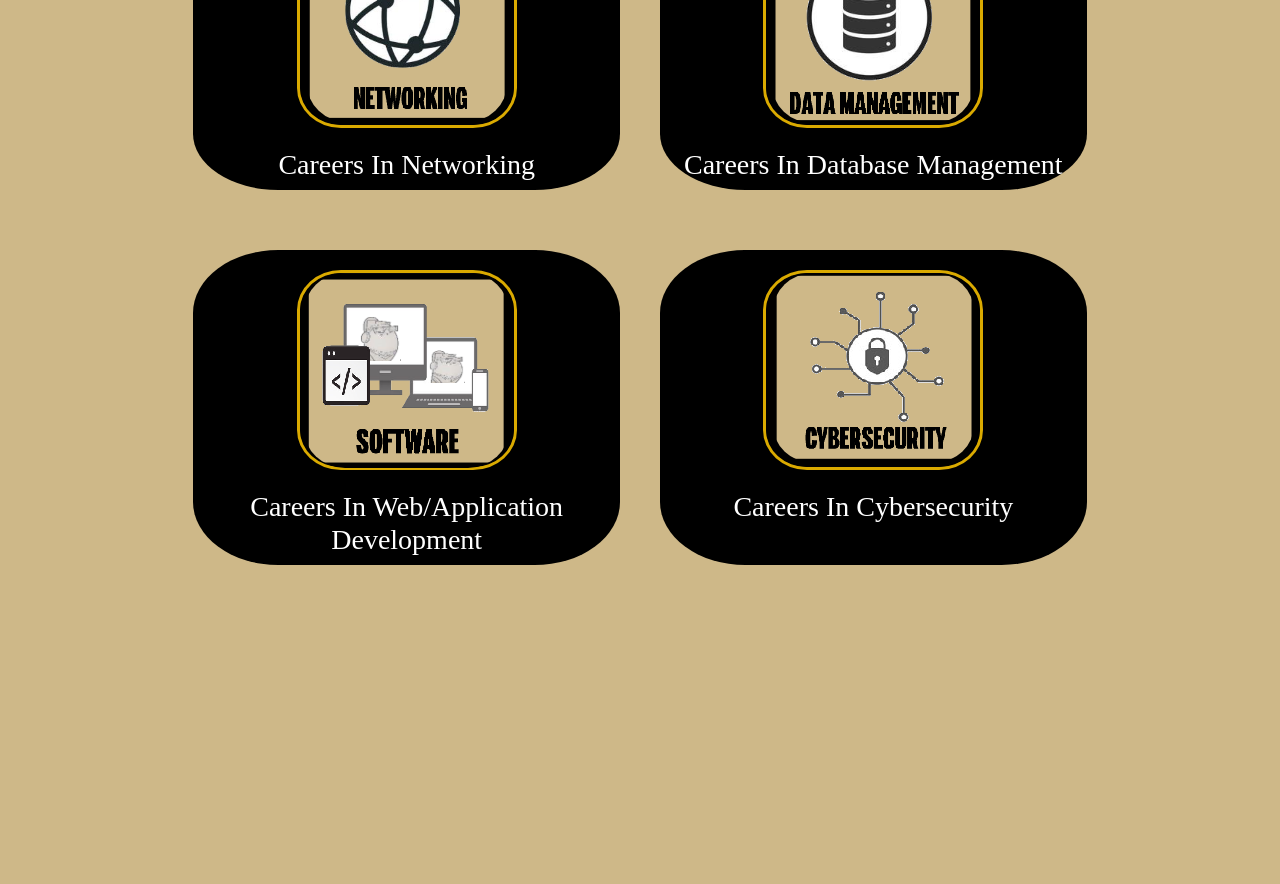
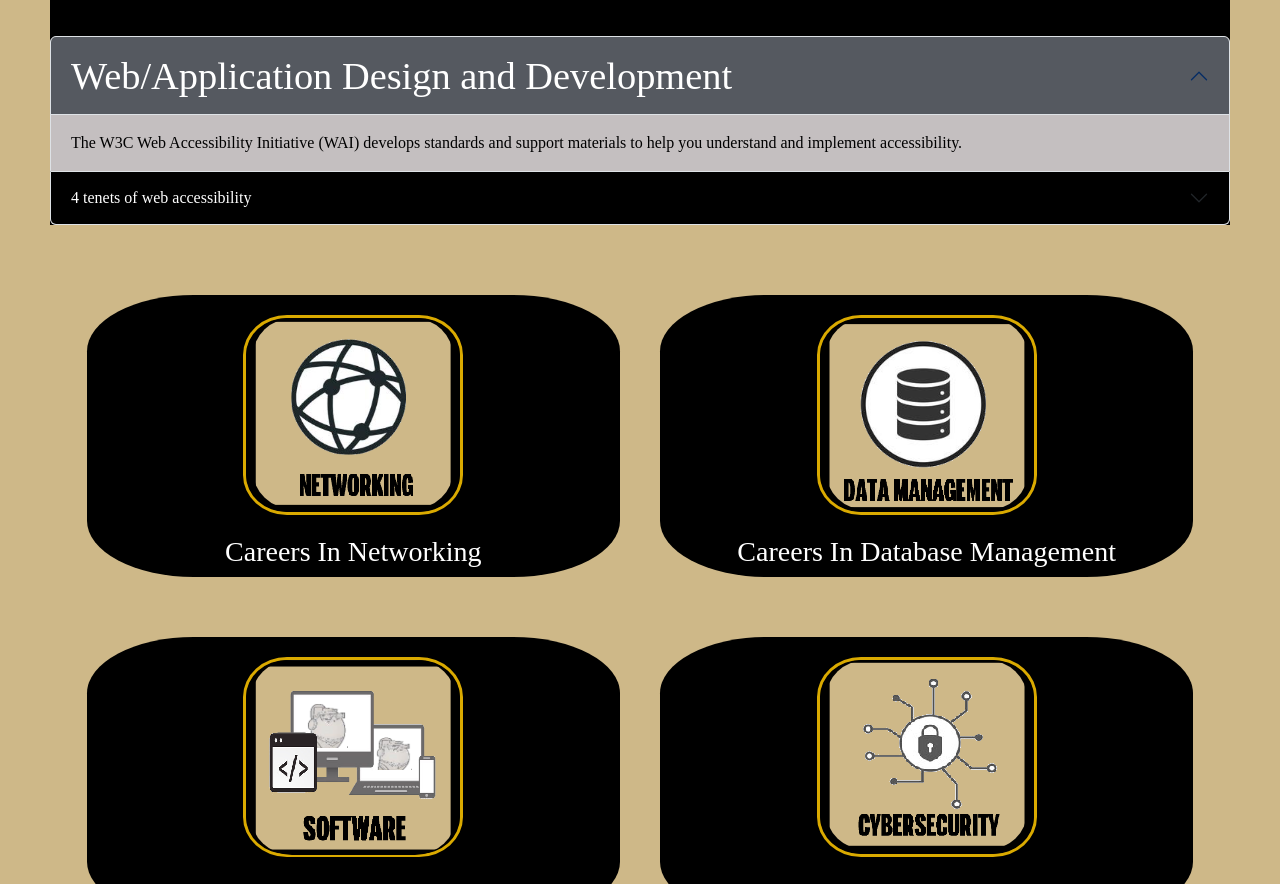
Before and after one commit to RutledgeRyan/Final-Project, a plain HTML site: page index.html in a window 1280 px wide. Shown: the part 584-1468 px from the top of the page. Before the commit the page ends 1169 px from the top, so only its background shows below. Drawn offline with nearby package versions, Linux system fonts and the light colour scheme; a script that the page names is missing; a web font is replaced by a local one.

Commit message:
Add files via upload

```diff
--- a/index.html
+++ b/index.html
@@ -72,9 +72,58 @@
         </div>
     </div>
         </div>
-    <div class="container-fluid">
+
+            <div class="accordion" id="accordionExample" style="margin: 50px; background: black; color: #CEB888;">
+
+                <h1 style="margin-bottom: 50px; margin-top: 50px; text-align: center;">Purdue University of Indianapolis CIT Concentrations</h1>
+
+
+                <div class="accordion-item" >
+                    <h2 class="accordion-header" id="headingOne">
+                        <button class="accordion-button" type="button" data-bs-toggle="collapse"
+                            data-bs-target="#collapseOne" aria-expanded="true"
+                            aria-controls="collapseOne" style="background-color: #555960; color: white; font-size: larger;">
+                            Web/Application Design and Development
+                        </button>
+                    </h2>
+                    <div id="collapseOne" class="accordion-collapse collapse show"
+                        aria-labelledby="headingOne" data-bs-parent="#accordionExample">
+                        <div class="accordion-body" style="background-color: #c4bfc0; color: black;">
+                            The W3C Web Accessibility Initiative (WAI) develops standards and
+                            support materials to help you understand and implement accessibility.
+                        </div>
+                    </div>
+                </div>
+
+                        <div class="accordion-item">
+                            <h2 class="accordion-header" id="headingTwo">
+                                <button class="accordion-button collapsed" type="button"
+                                    data-bs-toggle="collapse" data-bs-target="#collapseTwo"
+                                    aria-expanded="false" aria-controls="collapseTwo" style="background-color: black; color: white;">
+                                    4 tenets of web accessibility
+                                </button>
+                            </h2>
+                            <div id="collapseTwo" class="accordion-collapse collapse"
+                                aria-labelledby="headingTwo" data-bs-parent="#accordionExample">
+                                <div class="accordion-body" style="background-color: black; color: white;">
+                                    <ol>
+                                        <li> <b>Perceivable</b> by at least one sense</li>
+
+                                        <li> <b>Operable</b>, using keyboard, mouse, voice...</li>
+
+                                        <li> <b>Understandable</b>, it should make sense to the users</li>
+
+                                        <li> <b>Robust</b>, content should use web standards compatible with
+                                            different browsers, currently and in the foreseeable future</li>
+                                    </ol>
+                                </div>
+                            </div>
+                        </div>
+            </div>
+        <div class="container-fluid">
+
         <div class="row justify-content-center">
-            <div class="col-xxl-2 col-xl-4 col-lg-6 col-md-12 col-sm-12" style=" border-radius: 20%; background-color: black; margin: 20px;">
+            <div class="col-xxl-4 col-xl-5 col-lg-6 col-md-10 col-sm-10" style=" border-radius: 20%; background-color: black; margin: 20px;">
                 <div class="container">
                     <main>
                         <article>
@@ -95,7 +144,7 @@
                 </div>
                 <h3 style="color: white;">Careers In Networking</h3>
             </div>
-            <div class="col-xxl-2 col-xl-4 col-lg-6 col-md-12 col-sm-12" style=" border-radius: 20%; background-color: black; margin: 20px;">
+            <div class="col-xxl-4 col-xl-5 col-lg-6 col-md-10 col-sm-10" style=" border-radius: 20%; background-color: black; margin: 20px;">
                 <div class="container">
                     <main>
                         <article>
@@ -118,10 +167,11 @@
             </div>
         </div>
     </div>
+        </div>
 
     <div class="container-fluid" style="margin-top: 20px;">
         <div class="row justify-content-center">
-            <div class="col-xxl-2 col-xl-4 col-lg-6 col-md-12 col-sm-12" style=" border-radius: 20%; background-color: black; margin: 20px;">
+            <div class="col-xxl-4 col-xl-5 col-lg-6 col-md-10 col-sm-10" style=" border-radius: 20%; background-color: black; margin: 20px;">
                 <div class="container">
                     <main>
                         <article>
@@ -134,7 +184,7 @@
                                     </div>
                                     <div class="flip-card-back">
                                         <ul>
-                                            <li>Web Programmer/Developer</li>
+                                            <li>Web Programmer</li>
                                             <li>UX/UI Designer</li>
                                             <li>Game Developer</li>
                                             <li>Full Stack Developer</li>
@@ -152,7 +202,7 @@
             </div>
 
 
-            <div class="col-xxl-2 col-xl-4 col-lg-6 col-md-12 col-sm-12" style=" border-radius: 20%; background-color: black; margin: 20px;">
+            <div class="col-xxl-4 col-xl-5 col-lg-6 col-md-10 col-sm-10" style=" border-radius: 20%; background-color: black; margin: 20px;">
                 <div class="container">
                     <main>
                         <article>
@@ -165,7 +215,7 @@
                                     </div>
                                     <div class="flip-card-back">
                                         <ul>
-                                            <li>Chief Information Officer</li>
+                                            <li>Chief Info Officer</li>
                                             <li>Security Analyst</li>
                                             <li>Security Test Technician</li>
                                             <li>IT Security Engineer</li>
--- a/styles.css
+++ b/styles.css
@@ -6,7 +6,7 @@
   body {
 
     text-align: center;
-    margin: 0;
+
   }
 header {
     height: 50px;
@@ -75,6 +75,7 @@ main {
   }
   h3 {
     text-align: center;
-    color: white;
-    text-decoration-color: white;
   }
+  .accordion-button{
+    display:block;
+}
```
Also changed, not shown: 1 other file.
